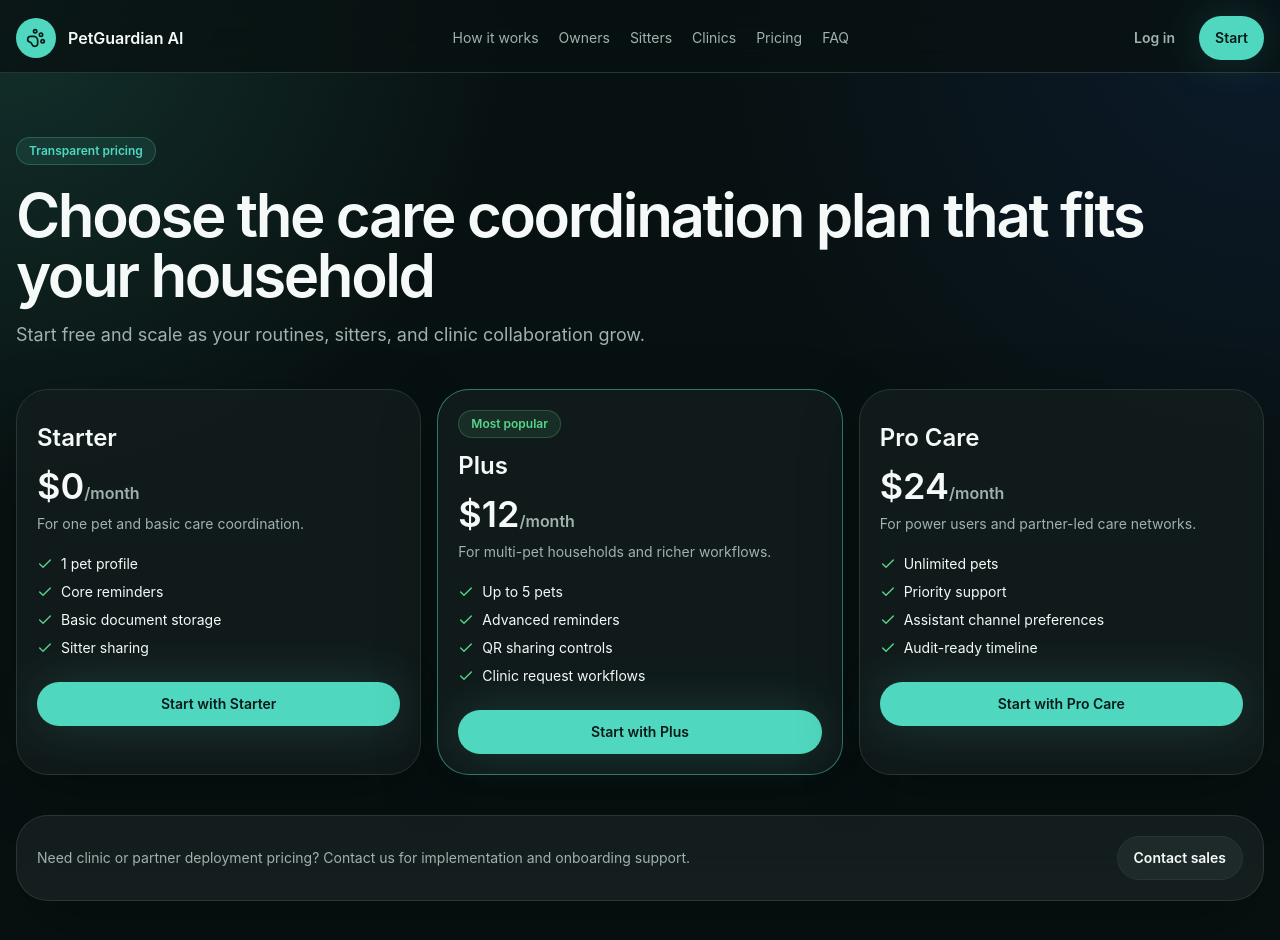
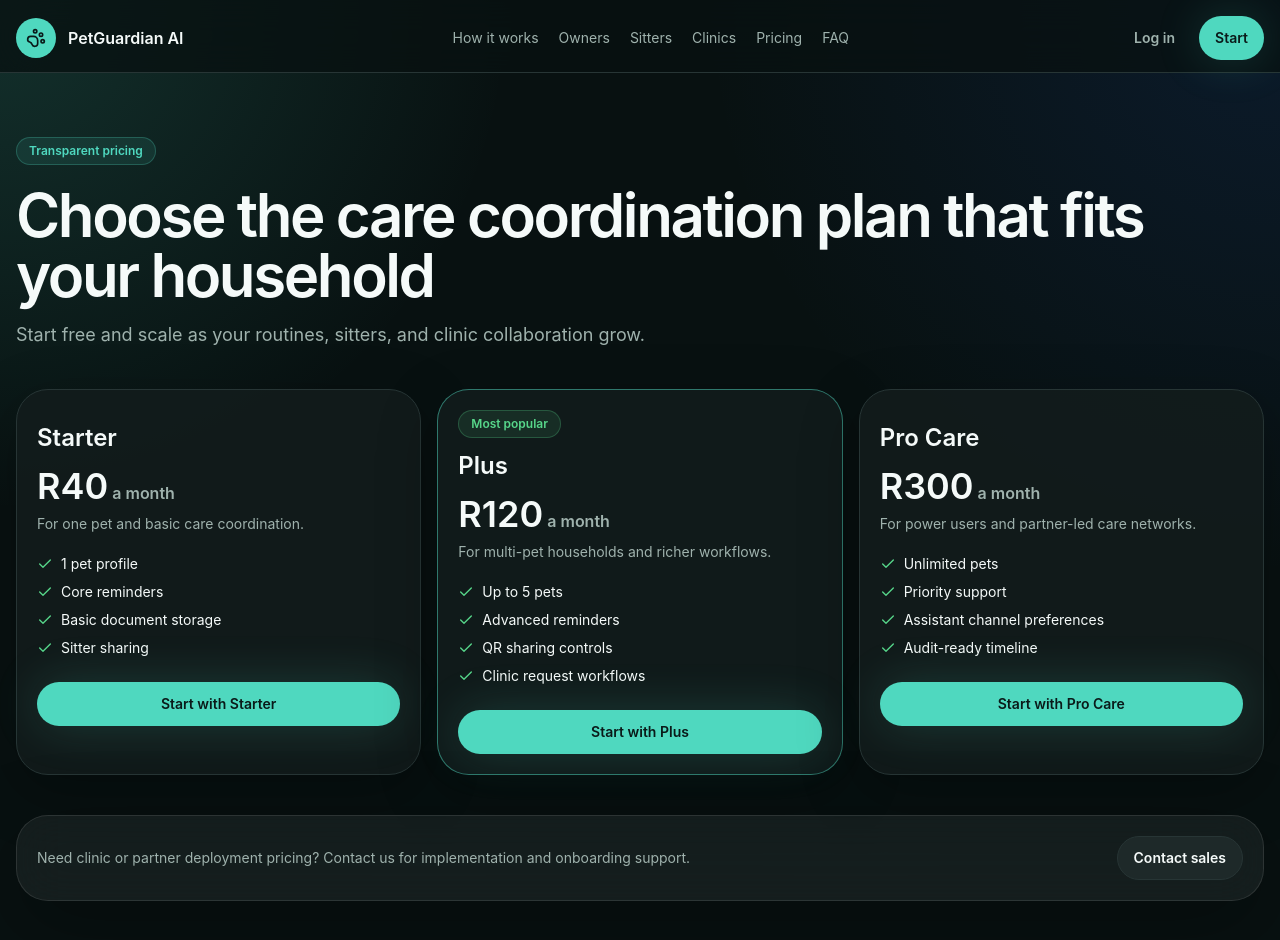
Before and after one commit to RapidRiseAi/Pet-Guardian-AI-Web, a Next.js app: page /pricing in a window 1280 px wide. Shown: the top 940 px of the page. Built offline with nearby package versions, Linux system fonts and the light colour scheme.

Commit message:
Update pricing plans to South African Rand amounts

```diff
--- a/src/app/(public)/pricing/page.tsx
+++ b/src/app/(public)/pricing/page.tsx
@@ -6,22 +6,22 @@ import { Card, GlassCard } from '@/components/ui/card';
 const plans = [
   {
     name: 'Starter',
-    price: '$0',
-    cadence: '/month',
+    price: 'R40',
+    cadence: ' a month',
     summary: 'For one pet and basic care coordination.',
     features: ['1 pet profile', 'Core reminders', 'Basic document storage', 'Sitter sharing'],
   },
   {
     name: 'Plus',
-    price: '$12',
-    cadence: '/month',
+    price: 'R120',
+    cadence: ' a month',
     summary: 'For multi-pet households and richer workflows.',
     features: ['Up to 5 pets', 'Advanced reminders', 'QR sharing controls', 'Clinic request workflows'],
   },
   {
     name: 'Pro Care',
-    price: '$24',
-    cadence: '/month',
+    price: 'R300',
+    cadence: ' a month',
     summary: 'For power users and partner-led care networks.',
     features: ['Unlimited pets', 'Priority support', 'Assistant channel preferences', 'Audit-ready timeline'],
   },
```
